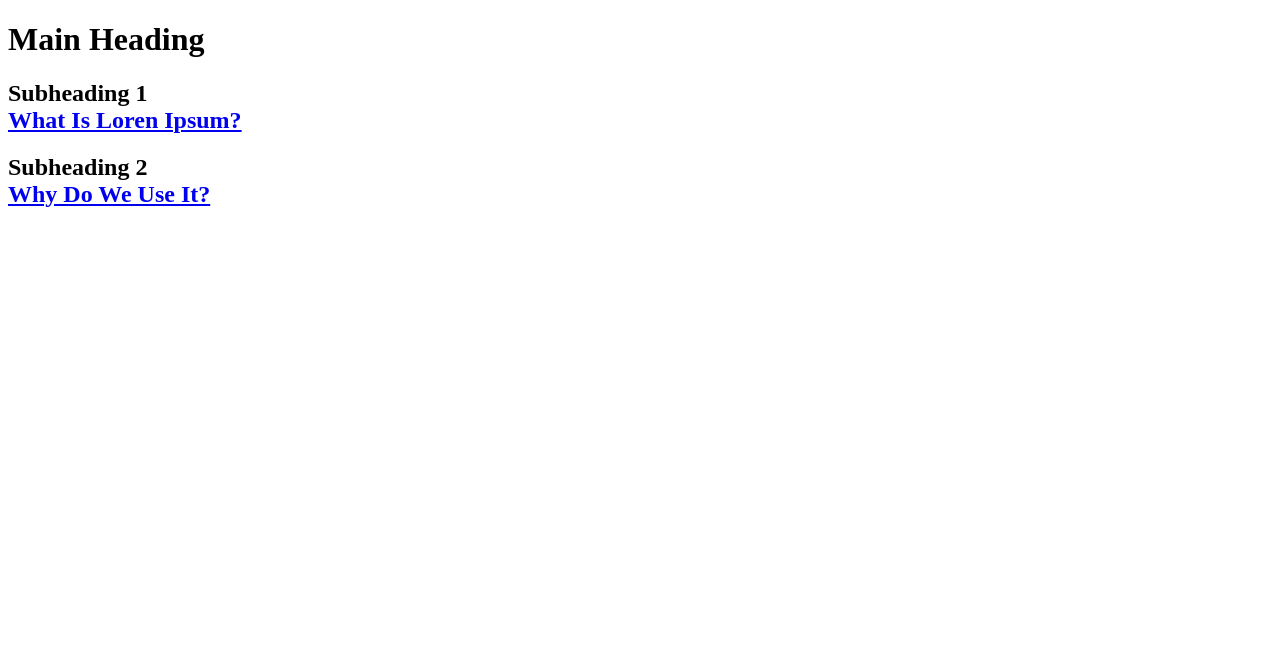
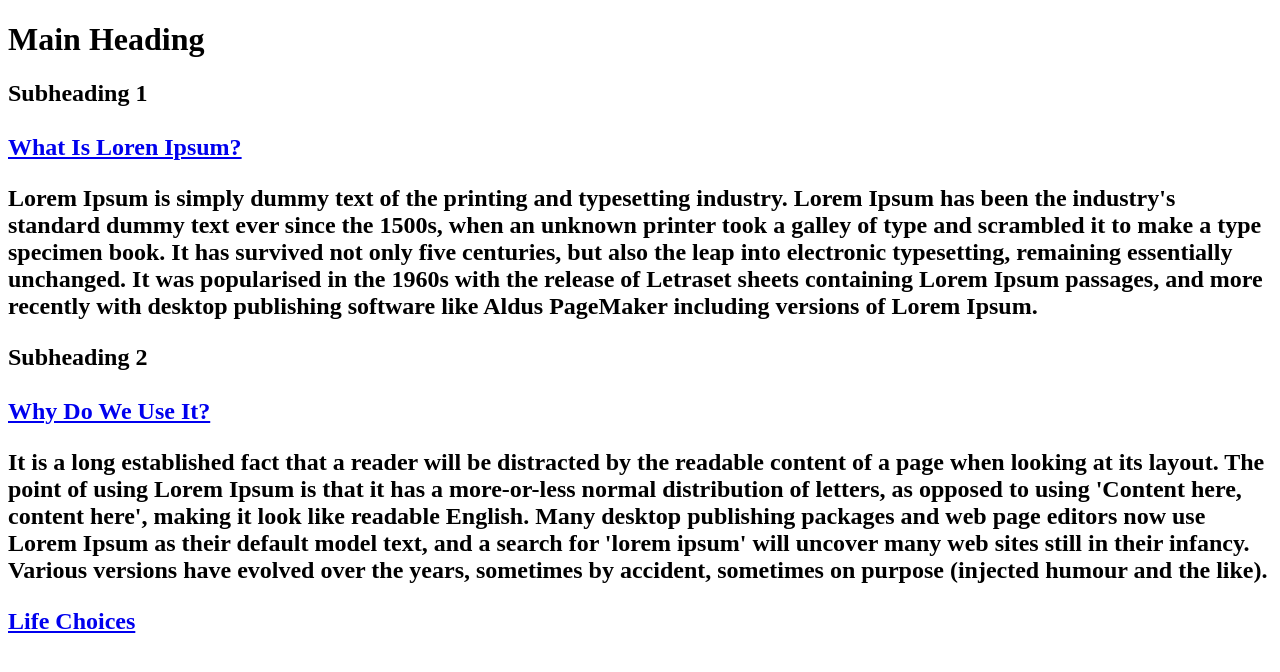
Before and after one commit to Lesley9589/htmlnocss, a plain HTML site: page practise.html in a window 1280 px wide. Drawn offline with Linux system fonts and the light colour scheme.

Commit message:
New-HTML

```diff
--- a/practise.html
+++ b/practise.html
@@ -9,13 +9,21 @@
     <h1>Main Heading</h1>
     <h2>
         Subheading 1
+        <br /><br />
+        <a href="https://lipsum.com/">What Is Loren Ipsum?</a>
         <br />
-        <a href="https://lipsum.com/">What Is Loren Ipsum?</a>
-    </h2>
+       <p> Lorem Ipsum is simply dummy text of the printing and typesetting industry. Lorem Ipsum has been the industry's standard dummy text ever since the 1500s, when an unknown printer took a galley of type and scrambled it to make a type specimen book. It has survived not only five centuries, but also the leap into electronic typesetting, remaining essentially unchanged. It was popularised in the 1960s with the release of Letraset sheets containing Lorem Ipsum passages, and more recently with desktop publishing software like Aldus PageMaker including versions of Lorem Ipsum.</p>
+
+</h2>
     <h2>
         Subheading 2
+        <br /><br />
+        <a href="https://lipsum.com/">Why Do We Use It?</a>
         <br />
-        <a href="https://lipsum.com/">Why Do We Use It?</a>
+        <p>It is a long established fact that a reader will be distracted by the readable content of a page when looking at its layout. The point of using Lorem Ipsum is that it has a more-or-less normal distribution of letters, as opposed to using 'Content here, content here', making it look like readable English. Many desktop publishing packages and web page editors now use Lorem Ipsum as their default model text, and a search for 'lorem ipsum' will uncover many web sites still in their infancy. Various versions have evolved over the years, sometimes by accident, sometimes on purpose (injected humour and the like).</p>
+
+        <a href="httsp://lifechoices.co.za/">Life Choices</a>
+
     </h2>
 </body>
 </html>
```
